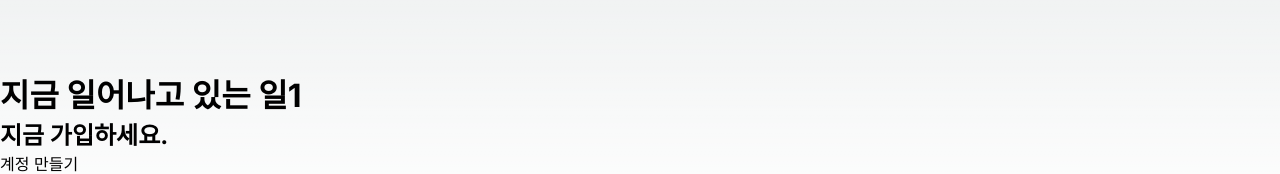
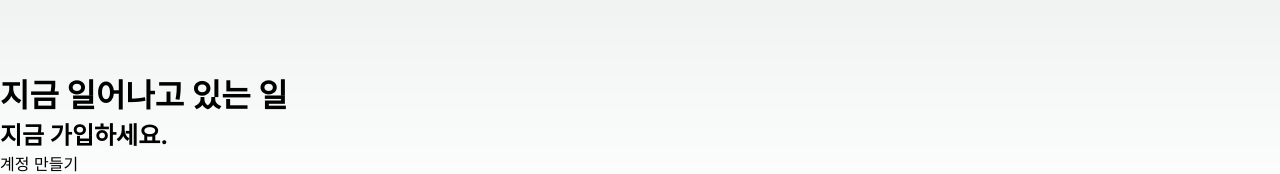
Before and after one commit to heyimcsy/z-com, a Next.js app: page / in a window 1280 px wide. Shown: the part 422-596 px from the top of the page. Built offline with nearby package versions, Linux system fonts and the light colour scheme.

Commit message:
fix typo

```diff
--- a/src/app/page.tsx
+++ b/src/app/page.tsx
@@ -11,7 +11,7 @@ export default function Home() {
   </div>
 
   <div className={styles.right}>
-    <h1>지금 일어나고 있는 일1</h1>
+    <h1>지금 일어나고 있는 일</h1>
     <h2>지금 가입하세요.</h2>
     <Link href="/i/flow/signup" className={styles.signup}>계정 만들기</Link>
     <h3>이미 트위터에 가입하셨나요?</h3>
```
